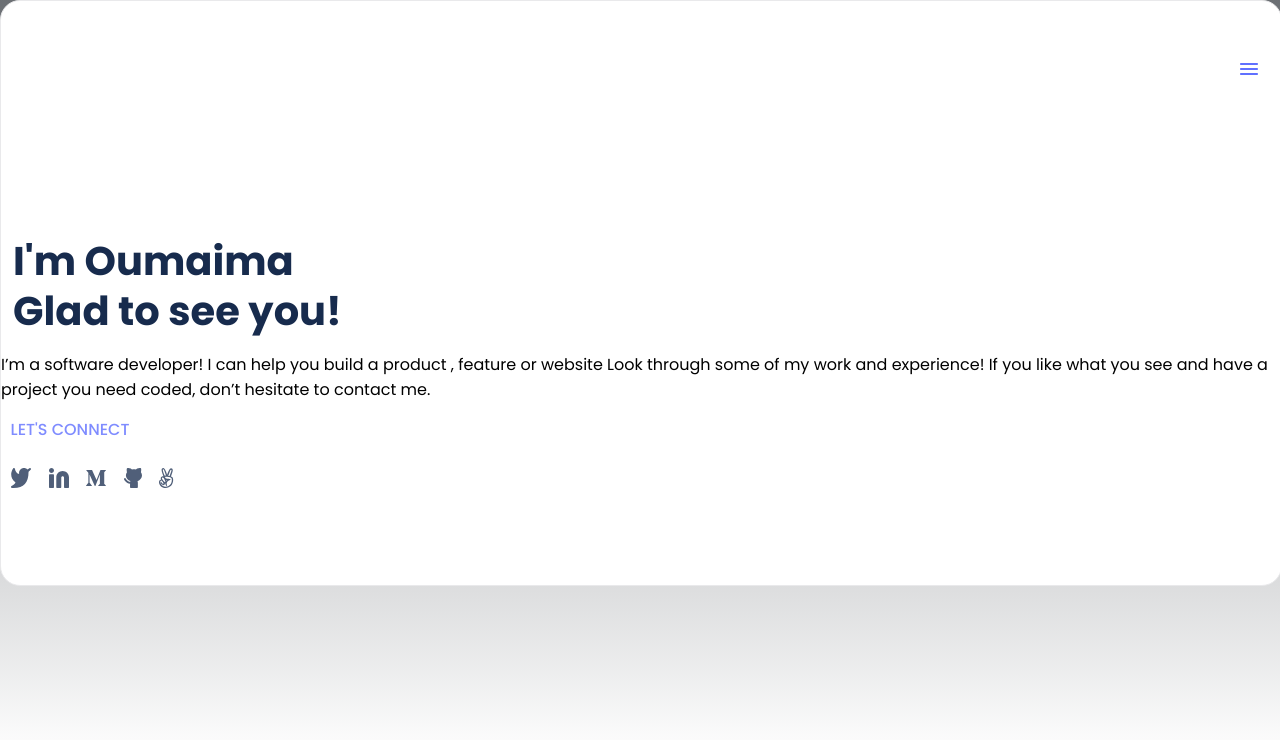
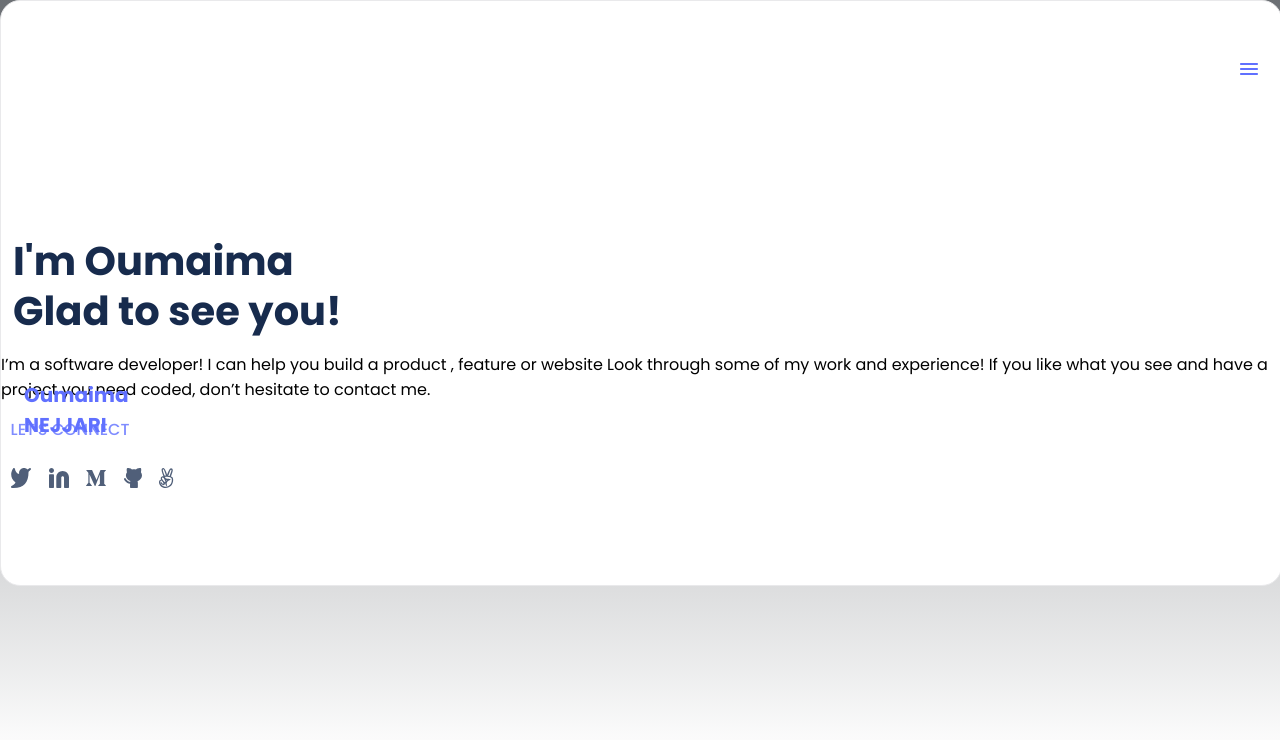
Before and after one commit to aima98/Portfolio-setup-and-mobile-first, a website: page index.html in a window 1280 px wide. Drawn offline with Linux system fonts and the light colour scheme.

Commit message:
Modify index.html file

```diff
--- a/index.html
+++ b/index.html
@@ -24,6 +24,9 @@
                 </ul>
             </div>
             <header>
+                <div class="logo-placeholder">
+                    <a href="#" class="logo">Oumaima NEJJARI</a>
+                </div>
                 <nav class="nav-links">
                     <ul class="menu-bar">
                         <li class="hamburger-button">
--- a/style.css
+++ b/style.css
@@ -25,14 +25,14 @@
   color: #6070ff;
 }
 
-.menu-close-btn li a {
+.menu-close-btn li a{
   text-decoration: none;
   color: #fff;
   font-size: 32px;
   font-weight: 500;
 }
 
-.menu-close-btn {
+.menu-close-btn{
   display: flex;
   flex-direction: column;
   gap: 30px;
```
